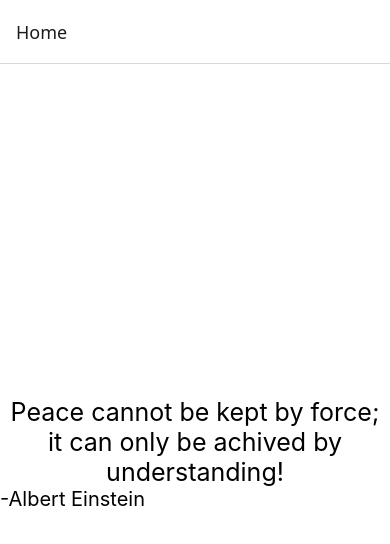
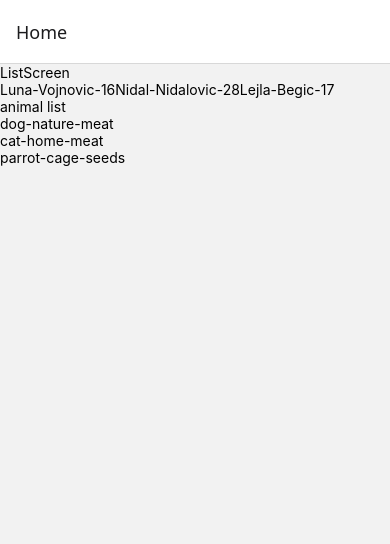
Before and after one commit to Luncek-33/first-react-app, a React Native app: screen /Home in a window 390 px wide. Shown: the top 544 px of the page. Built offline with nearby package versions, Linux system fonts and the light colour scheme.

Commit message:
list screen module 4

```diff
--- a/App.js
+++ b/App.js
@@ -10,6 +10,8 @@ import ProfileScreen from './screens/profileScreen';
 import ExerciseScreen from './screens/exerciseScreen';
 import MessageChellange from './screens/messageChellangeSc';
 import QuoteScreen from './screens/quoteScreen';
+import FactScreen from './screens/factScreen';
+import ListScreen from './screens/listScreen';
 
 const Stack = createStackNavigator();
 
@@ -18,7 +20,7 @@ export default function App() {
     <NavigationContainer>
       <Stack.Navigator>
 
-        <Stack.Screen name="Home" component={QuoteScreen}></Stack.Screen>
+        <Stack.Screen name="Home" component={ListScreen}></Stack.Screen>
       </Stack.Navigator>
     </NavigationContainer>
   );
--- /dev/null
+++ b/screens/listScreen.js
@@ -0,0 +1,50 @@
+import React from "react";
+import { Text,StyleSheet, View, FlatList } from "react-native";
+
+const students=[
+    {name:"Luna", surname:"Vojnovic", age:"16"},
+    {name:"Nidal", surname:"Nidalovic", age:"28"},
+    {name:"Lejla", surname:"Begic", age:"17"}
+];
+
+const animals=[
+    {spiece:"dog", living_place:"nature", food:"meat"},
+    {spiece:"cat", living_place:"home", food:"meat"},
+    {spiece:"parrot", living_place:"cage", food:"seeds"},
+];
+
+
+
+const ListScreen =()=>{
+    return (
+        <View>
+            <Text>ListScreen</Text>
+            <FlatList
+            horizontal={true}
+            showsHorizontalScrollIndicator={false}
+            keyExtractor={student=>student.surname}
+            data={students}
+            renderItem={({item})=>{
+                return <Text style={style.studentWrapper}>{item.name}-{item.surname}-{item.age}</Text>
+            }
+        }
+            />
+            <Text>animal list</Text>
+            <FlatList
+            horizontal={false}
+            keyExtractor={animal=>animal.spiece}
+            data={animals}
+            renderItem={({item})=>{
+                return <Text>{item.spiece}-{item.living_place}-{item.food}</Text>
+            }
+        }
+            />
+        </View>
+
+)};
+
+const style= StyleSheet.create({
+
+});
+
+export default ListScreen;
```
